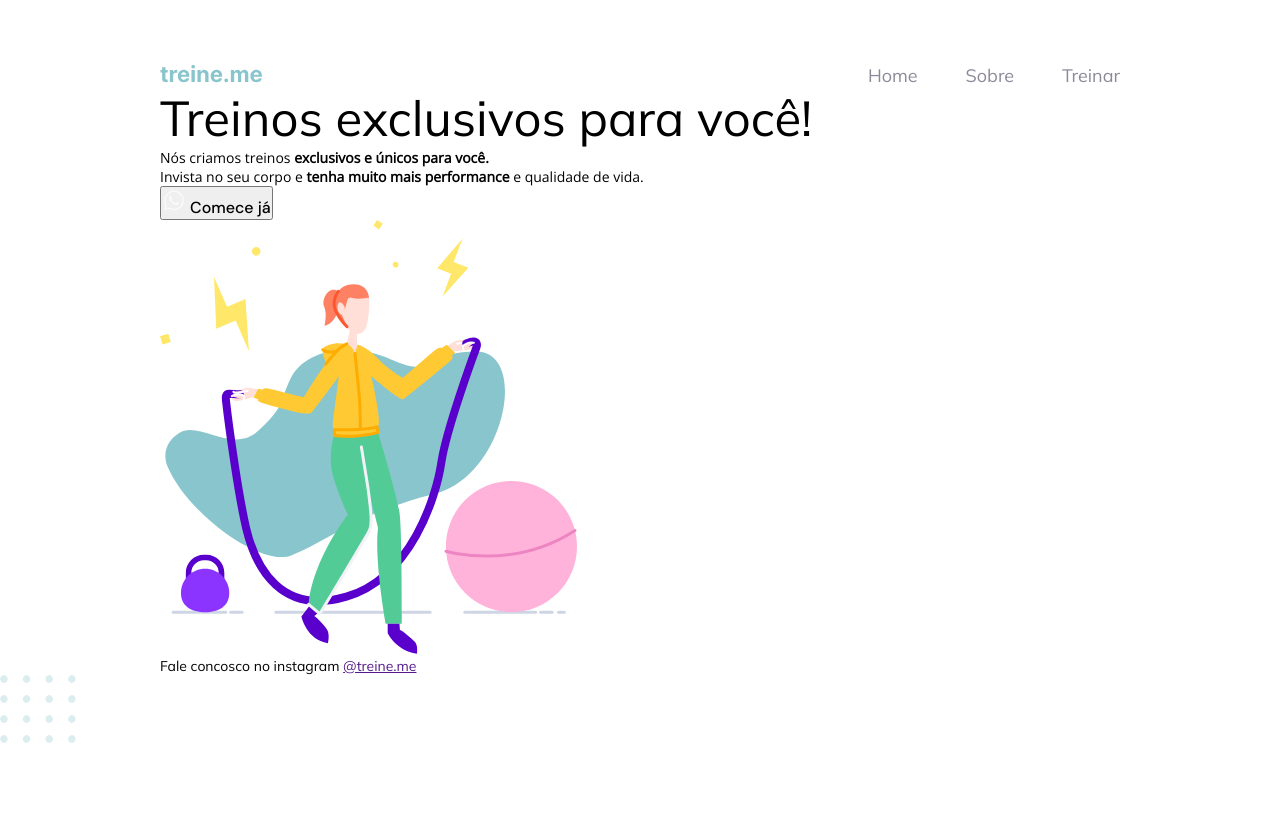
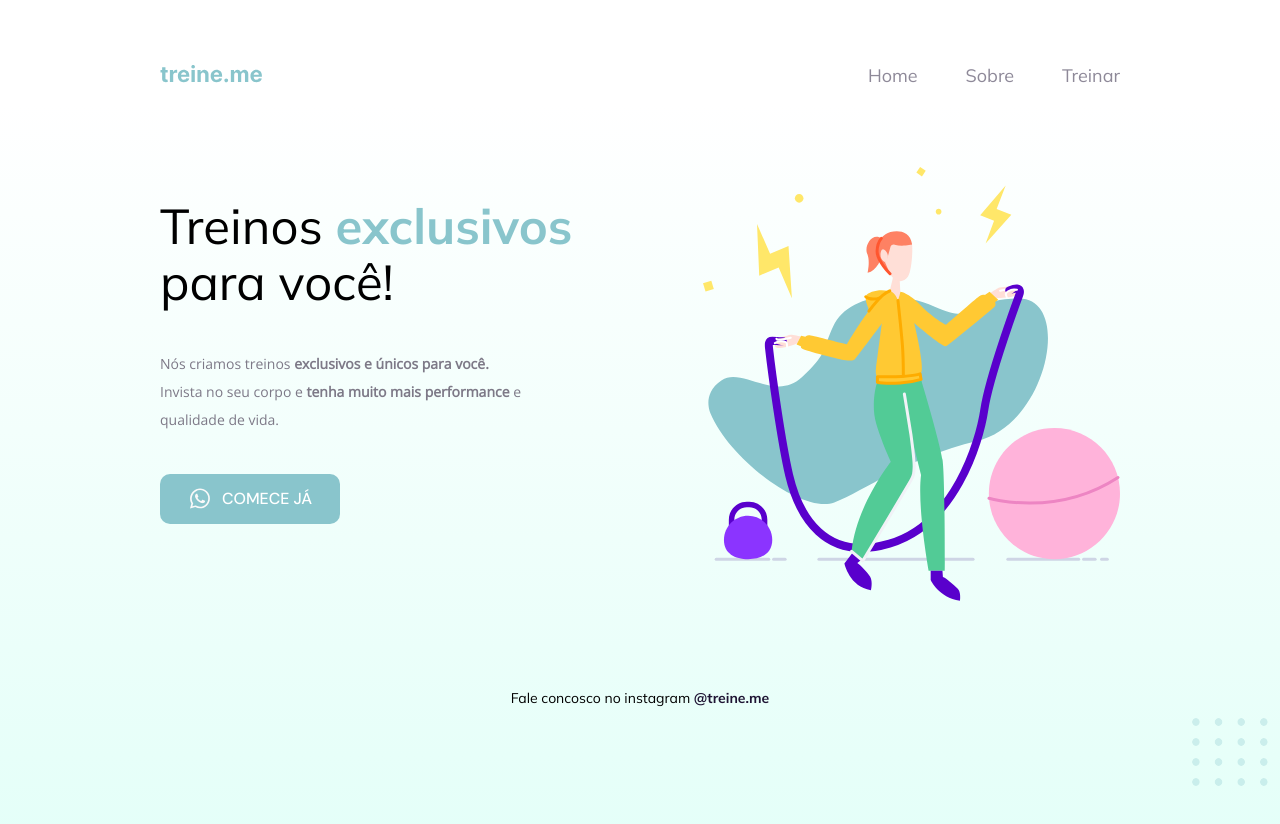
Before and after one commit to WalderWilliam/Some_Projects, a plain HTML site: page Exclusive trainings/index.html in a window 1280 px wide. Before the commit the page ends 800 px from the top, so only its background shows below. Drawn offline with nearby package versions, Linux system fonts and the light colour scheme.

Commit message:
Treine me site ready

```diff
--- a/Ambientes únicos para você/style.css
+++ b/Ambientes únicos para você/style.css
@@ -10,14 +10,14 @@
 
 body .main,
 footer {
-  font-family: 'Open Sans', sans-serif;
+  font-family: "Open Sans", sans-serif;
   text-align: center;
   width: 59.2rem;
   margin: auto;
 }
 
 h1 {
-  font-family: 'Inter', sans-serif;
+  font-family: "Inter", sans-serif;
   font-size: 4.9rem;
   font-weight: normal;
   margin-top: 7.2rem;
--- a/Exclusive trainings/index.html
+++ b/Exclusive trainings/index.html
@@ -28,7 +28,7 @@
 
       <main>
         <section class="text">
-          <h1>Treinos exclusivos para você!</h1>
+          <h1>Treinos <span>exclusivos</span> para você!</h1>
           <p>
             Nós criamos treinos <strong>exclusivos e únicos para você.</strong>
             <br />
@@ -49,7 +49,8 @@
         <a href="" target="_blank">@treine.me</a>
       </footer>
     </div>
-
-    <img src="./images/balls-decoration.svg" alt="balls decoration" />
+    <div class="balls">
+      <img src="./images/balls-decoration.svg" alt="balls decoration" />
+    </div>
   </body>
 </html>
--- a/Exclusive trainings/style.css
+++ b/Exclusive trainings/style.css
@@ -13,6 +13,16 @@
   margin: 6.4rem auto 0;
   padding: 0 12rem;
   font-family: "Mulish", sans-serif;
+}
+
+body {
+  background: linear-gradient(
+    180deg,
+    rgba(227, 255, 248, 0) 12.08%,
+    rgb(227, 255, 248) 100%
+  );
+
+  height: 100vh;
 }
 
 #logo {
@@ -35,21 +45,65 @@ nav {
   display: flex;
   justify-content: space-between;
   align-items: center;
+  margin-bottom: 8rem;
+}
+
+main {
+  display: flex;
+  align-items: center;
+  justify-content: space-between;
 }
 
 h1 {
+  margin-top: -5rem;
   font-size: 4.9rem;
   font-weight: 400;
+  width: 49rem;
+  line-height: 5.6rem;
 }
 
-p {
+h1 span {
+  color: #89c5cc;
+  font-weight: 700;
+}
+
+section p {
   font-size: 1.4rem;
   font-family: "Open Sans", sans-serif;
+  color: #7d7987;
+  line-height: 2.8rem;
+  width: 42rem;
+  margin: 4rem 0;
+}
+
+p strong {
+  font-weight: 700;
 }
 
 button {
+  text-transform: uppercase;
   font-size: 1.6rem;
   font-family: "DM Sans", sans-serif;
+
+  background-color: #89c5cc;
+  border: none;
+  color: #fff;
+
+  display: flex;
+  align-items: center;
+  justify-content: center;
+  gap: 1rem;
+  width: 18rem;
+  height: 5rem;
+
+  border-radius: 1rem;
+
+  cursor: pointer;
+  transition: 1ms;
+}
+
+button:hover {
+  background-color: #79d0da;
 }
 
 ul {
@@ -60,4 +114,20 @@ ul {
 
 footer {
   font-size: 1.4rem;
+  line-height: 2.8rem;
+  text-align: center;
+
+  margin: 8rem 0;
 }
+
+footer a {
+  font-weight: bold;
+  text-decoration: none;
+  color: #1f1534;
+}
+
+.balls {
+  position: fixed;
+  right: 2px;
+  bottom: 2px;
+}
```
Also changed, not shown: index.html (+9 -0 lines).
